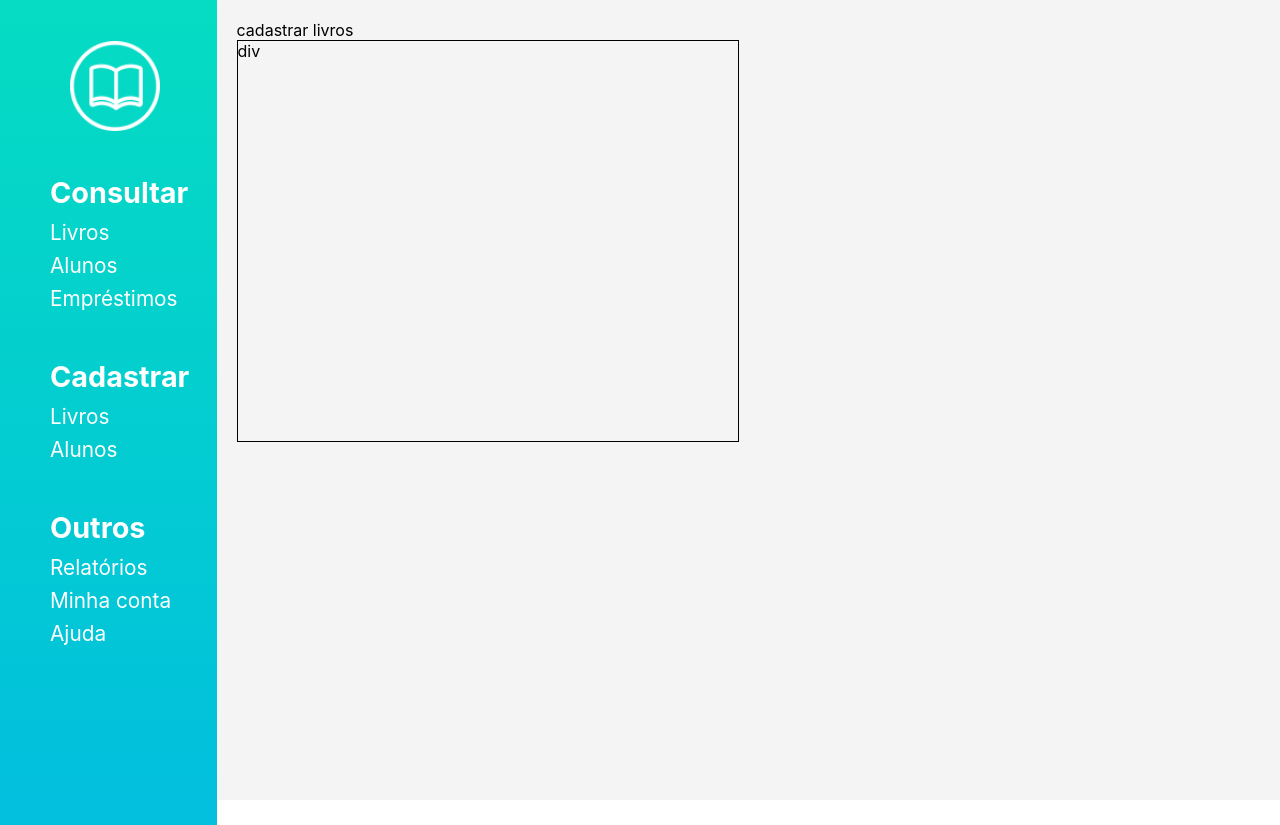
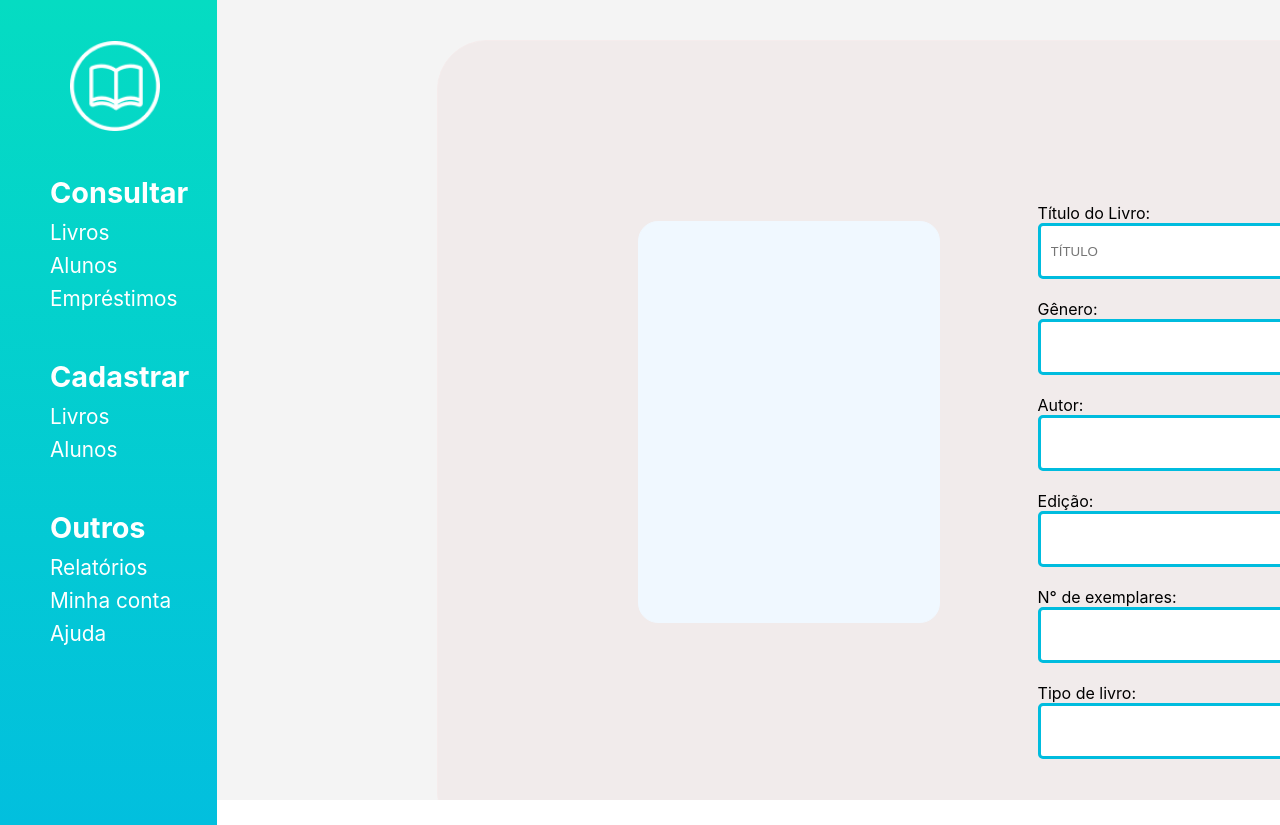
Before and after one commit to devantoneli/bibliodaurea, a React (Create React App) app in the folder bibliodaurea/: page /cadastrar/livros in a window 1280 px wide. Built offline with nearby package versions, Linux system fonts and the light colour scheme.

Commit message:
Desenvolvendo o cadastro de livros

```diff
--- a/bibliodaurea/src/pages/RegisterBooks.js
+++ b/bibliodaurea/src/pages/RegisterBooks.js
@@ -1,17 +1,45 @@
 import styles from './css/register.module.css';
+import {BrowserRouter as Router, Routes, Route, Link} from 'react-router-dom'
+
+
+const Form = () => {
 
 
 
+
+};
 function RegisterBooks(){
     return(
-        <div>
-            <div>
-            cadastrar livros
-            </div>
+        <div className={styles.FundoRegister}>
+
+
             <div className={styles.FormBooks}>
-                div
+                <div className={styles.divBook}>
 
-            </div>
+                </div>
+
+         <div className={styles.formregister}>
+            <form>
+                <label for="fname">Título do Livro:</label><br />
+                <input type="text" className={styles.Tbook} name="fname" placeholder="TÍTULO" /><br /><br></br>
+                <label for="lname">Gênero:</label><br/>
+                <input type="text" className={styles.Tbook} name="lname" /><br /><br />
+                <label for="lname">Autor:</label><br/>
+                <input type="text" className={styles.Tbook} name="lname" /><br /><br />
+                <label for="lname">Edição:</label><br/>
+                <input type="text" className={styles.Tbook} name="lname" /><br /><br />
+                <label for="lname">N° de exemplares:</label><br/>
+                <input type="text" className={styles.Tbook} name="lname" /><br /><br />
+                <label for="lname">Tipo de livro:</label><br/>
+                <input type="text" className={styles.Tbook} name="lname" /><br /><br />
+                <button className={styles.buttonForm}>Cadastrar</button>
+           </form>
+      </div>
+
+                 </div>
+
+
+
 
         </div>
 
--- a/bibliodaurea/src/pages/css/register.module.css
+++ b/bibliodaurea/src/pages/css/register.module.css
@@ -1,5 +1,75 @@
 .FormBooks{
+    width: 1200px;
+    height: 800px;
+    border: solid 1px rgb(245, 236, 236);
+    margin-top: 20px;
+    margin-left: 200px;
+    border-radius:50px;
+    background-color: rgb(241, 235, 235);
+}
+
+.titlebook{
+    margin-left:200px;
+    padding-top: 10px;
+    font-size: 40px;
+    color: #039684;
+}
+
+.titleGraca{
+    float: right;
+    padding-top: 10px;
+    font-size: 40px;
+    color: #039684;
+}
+
+.divBook{
+    width: 300px;
+    height: 400px;
+    border:solid 1px aliceblue;
+    margin-left: 200px;
+    margin-top:180px;
+    border-radius:20px;
+    background-color: aliceblue;
+}
+
+.formregister{
+   margin-left: 600px;
+   margin-top: -420px;
+}
+
+.Tbook{
     width: 500px;
-    height: 400px;
-    border: solid 1px black;
+    height: 30px;
+    border-radius: 5px;
+    border:solid 3px rgba(0, 188, 222, 1) ;
 }
+
+.buttonForm{
+
+    width: 200px;
+    height: 50px;
+    font-size: 20px;
+    color: white;
+    background-color: rgba(3, 194, 221, 1);
+    border-color:  rgba(3, 194, 221, 1);
+    border-radius: 5px;
+    margin-top: 80px;
+}
+
+label {
+    position: absolute;
+    top: 5;
+    left: 10;
+    transition: 0.2s ease-in-out;
+  }
+
+  input {
+    border: 1px solid #ccc;
+    padding: 10px;
+    width: 100%;
+  }
+
+  input:focus + label {
+    top: -20px;
+    font-size: 12px;
+  }
```
